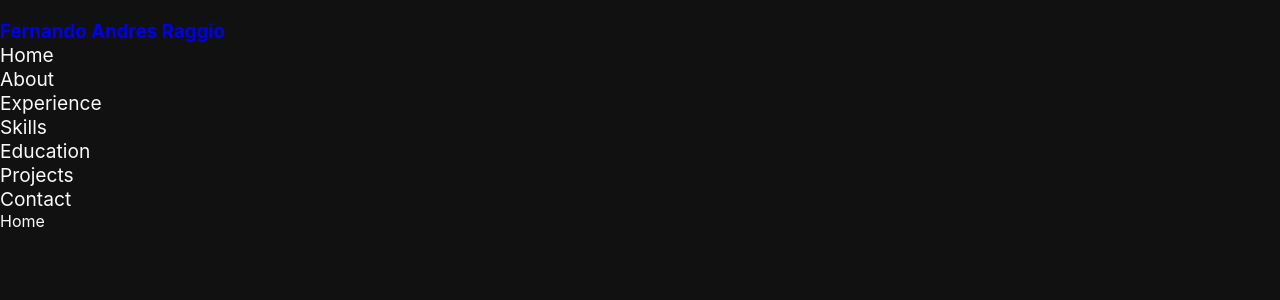
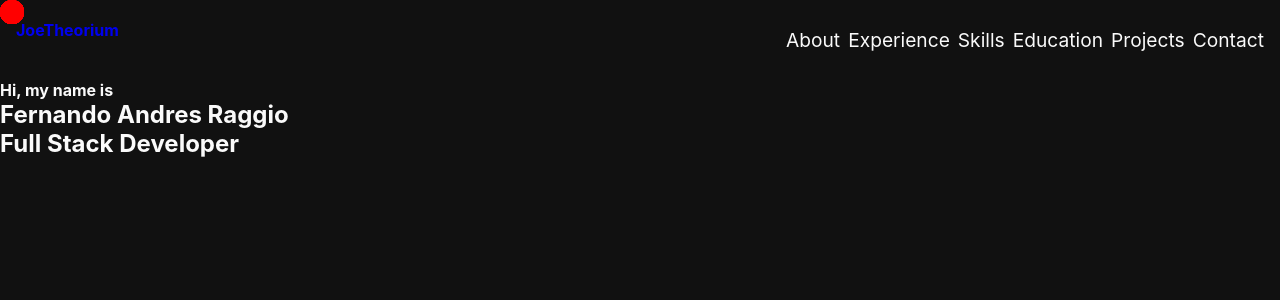
Before and after one commit to raggiodev/portfolio, a React (Vite) app: page / in a window 1280 px wide. Shown: the top 300 px of the page. Built offline with nearby package versions, Linux system fonts and the light colour scheme.

Commit message:
add 'Cursor' component & fixed drag with CSL

```diff
--- a/index.html
+++ b/index.html
@@ -2,7 +2,7 @@
 <html lang="en">
   <head>
     <meta charset="UTF-8" />
-    <link rel="icon" type="image/png" href="/logo-icon.png" />
+    <link rel="icon" type="image/png" href="/logo.png" />
     <meta name="viewport" content="width=device-width, initial-scale=1.0" />
     <title>Fernando Andres Raggio | Portfolio</title>
   </head>
--- /dev/null
+++ b/src/components/About.jsx
@@ -0,0 +1,11 @@
+import Cursor from "../components/Cursor.jsx";
+
+const About = () => {
+  return (
+    <div>
+    <Cursor />
+    </div>
+  )
+}
+
+export default About
--- /dev/null
+++ b/src/components/Cursor.jsx
@@ -0,0 +1,60 @@
+import {useEffect, useState} from "react";
+
+const Cursor = () => {
+  const numberOfCircles = 20;
+  const initialCircles = Array.from({ length: numberOfCircles }, () => ({
+    left: "0px",
+    top: "0px",
+    scale: 1,
+    x: 0,
+    y: 0,
+  }));
+  const [circles, setCircles] = useState(initialCircles);
+
+  const handleMove = (event) => {
+    let { clientX, clientY } = event;
+    let newCircles = [...circles];
+
+    for (let i = 0; i < numberOfCircles; i++) {
+      newCircles[i] = {
+        left: clientX - 12 + "px",
+        top: clientY - 12 + "px",
+        scale: (numberOfCircles - i) / numberOfCircles,
+        x: clientX,
+        y: clientY,
+      };
+
+      const nextCircle = newCircles[i + 1] || newCircles[0];
+      clientX += (nextCircle.x - clientX) * 0.3;
+      clientY += (nextCircle.y - clientY) * 0.3;
+    }
+
+    setCircles(newCircles);
+  };
+
+  useEffect(() => {
+    window.addEventListener("pointermove", handleMove);
+
+    return () => {
+      window.removeEventListener("pointermove", handleMove);
+    };
+  }, [circles]);
+
+  return (
+    <>
+      {circles.map((circle, index) => (
+        <div
+          key={index}
+          style={{
+            left: circle.left,
+            top: circle.top,
+            transform: `scale(${circle.scale})`,
+          }}
+          className="cursorCircle"
+        ></div>
+      ))}
+    </>
+  );
+};
+
+export default Cursor;
--- a/src/components/Header.jsx
+++ b/src/components/Header.jsx
@@ -6,7 +6,7 @@ const Header = () => {
     <header>
       <Link to='/'>
         <img src="" alt="" />
-        <h3>Fernando Andres Raggio</h3>
+        <h4>JoeTheorium</h4>
       </Link>
       <Navbar />
     </header>
--- a/src/components/Navbar.jsx
+++ b/src/components/Navbar.jsx
@@ -5,25 +5,22 @@ const Navbar = () => {
     <nav>
       <ul>
         <li>
-          <NavLink className='link' to='/home#'>Home</NavLink>
+          <NavLink className='link' to='/#about'>About</NavLink>
         </li>
         <li>
-          <NavLink className='link' to='/home#about'>About</NavLink>
+          <NavLink className='link' to='/#experience'>Experience</NavLink>
         </li>
         <li>
-          <NavLink className='link' to='/home#experience'>Experience</NavLink>
+          <NavLink className='link' to='/#skills'>Skills</NavLink>
         </li>
         <li>
-          <NavLink className='link' to='/home#skills'>Skills</NavLink>
+          <NavLink className='link' to='/#education'>Education</NavLink>
         </li>
         <li>
-          <NavLink className='link' to='/home#education'>Education</NavLink>
+          <NavLink className='link' to='/#projects'>Projects</NavLink>
         </li>
         <li>
-          <NavLink className='link' to='/home#projects'>Projects</NavLink>
-        </li>
-        <li>
-          <NavLink className='link' to='/home#contact'>Contact</NavLink>
+          <NavLink className='link' to='/#contact'>Contact</NavLink>
         </li>
       </ul>
     </nav>
--- a/src/index.css
+++ b/src/index.css
@@ -5,7 +5,6 @@
         url('../public/fonts/Inter-SemiBold.ttf') format('ttf'),
         url('../public/fonts/Inter-Regular.ttf') format('ttf');
 }
-
 *{
     margin: 0;
     padding: 0;
@@ -40,7 +39,6 @@
     background-color: var(--text-color);
     color: var(--bg-color);
 }
-
 /*SCROLLBAR*/
 ::-webkit-scrollbar{
     width: .7em;
@@ -65,6 +63,115 @@ a{
     text-decoration: none;
 }
 
+ul{
+    list-style: none;
+}
+body{
+    min-height: 100vh;
+    max-width: calc(100vw-.7em);
+    background: var(--bg-color);
+    color: var(--text-color);
+    display: flex;
+    flex-direction: column;
+    align-items: center;
+}
+/*HEADER*/
+header{
+    height: 10vh;
+    min-height: fit-content;
+    width: 100vw;
+    display: flex;
+    justify-content: space-between;
+    max-width: 1440px;
+    padding-right: 1em;
+    padding-left: 1em;
+}
+/*Logo*/
+.logo{
+    max-height: 10vh;
+    display: flex;
+    align-items: center;
+    gap: 1em;
+}
+.logo img{
+    max-height: 7vh;
+    transition: 1s ease;
+}
+.logo:hover img{
+    scale: 1.05;
+    filter:drop-shadow(var(--primary-color) .1em .01em .1em);
+}
+.logo h4{
+    font-size: large;
+    color: var(--text-color);
+    transition: 1s ease;
+}
+.logo:hover h4{
+    color: var(--primary-color);
+    text-shadow: var(--primary-color) .1em .1em 2em;
+}
+.favicon{
+    background: #000;
+    width: 2em;
+    aspect-ratio: 1.2/1;
+    border-radius: .3em;
+    position: relative;
+    font-weight:lighter;
+    color: #fff;
+    transition: 1s ease;
+    margin-bottom: .2em;
+}
+.favicon::after{
+    content: 'S';
+    position: absolute;
+    bottom: 0;
+    left: 0;
+    height: 100%;
+    width: 100%;
+    color: currentColor;
+    background: #000;
+    border-radius: .3em;
+    z-index: 1;
+    display: flex;
+    align-items: center;
+    justify-content: center;
+}
+.favicon::before{
+    content: '';
+    position: absolute;
+    bottom: -.23em;
+    /* left: 50%;
+    translate: -50%; */
+    height: 100%;
+    width: 95%;
+    background: currentColor;
+    border-radius: .3em;
+    border: #000 .05em solid;
+    z-index: -1;
+}
+.logo:hover .favicon{
+    color: var(--primary-color);
+    box-shadow: var(--primary-color) .01em .01em .5em;
+}
+.logo:active .favicon{
+    transform: scale(.9);
+}
+/*Nav*/
+nav{
+    height: 100%;
+    width: 100%;
+    display: flex;
+    align-items: center;
+    justify-content: flex-end;
+}
+nav ul{
+    height: 100%;
+    width: 100%;
+    display: flex;
+    align-items: center;
+    justify-content: flex-end;
+    gap: .5em;
+}
 .link{
     color: var(--text-color);
     transition: .5s ease;
@@ -79,22 +186,61 @@ a{
     content: "";
     position: absolute;
     width: 0;
-  height: .1em;
-  bottom: 0;
+    height: .2em;
+    bottom: -.3em;
+    border-radius: .1em;
     background: var(--primary-color);
     transition: 1s ease;
 }
 .link:hover::before{
     width: 100%;
 }
-
-ul{
-  list-style: none;
+/*MAIN*/
+main{
+    min-height: 80vh;
 }
-
-body{
-  min-height: 150vh;
-  max-width: calc(100vw-.7em);
-  background: var(--bg-color);
-  color: var(--text-color);
+/*About*/
+#about{
+    min-height: 80vh;
+    display: flex;
+    flex-direction: column;
+    justify-content: center;
+    align-items: flex-start;
 }
+#about h4{
+    line-height: 1em;
+    font-weight: 600;
+    font-size: 1.5em;
+    padding-left: 2em;
+}
+#about h1{
+    font-weight: 800;
+    font-size: 4em;
+    text-wrap: wrap;
+    /* max-width: 10em; */
+    /* line-height: 1em; */
+    color: var(--primary-color)
+}
+#about h2{
+    font-weight: 700;
+    font-size: 2.5em;
+    padding-left: 2em;
+}
+/*CURSOR*/
+.cursorCircle{
+    /* mix-blend-mode: difference; */
+    height: 1.5em;
+    width: 1.5em;
+    border-radius: 1.5em;
+    background-color: black;
+    background-color: red;
+    position: fixed;
+    top: 0;
+    left: 0;
+    pointer-events: none;
+    z-index: 10;
+}
+/*FOOTER*/
+footer{
+    min-height: 10vh;
+}
--- a/src/pages/Home.jsx
+++ b/src/pages/Home.jsx
@@ -1,6 +1,15 @@
+import About from "../components/About";
+
 const Home = () => {
   return (
-    <div>Home</div>
+    <main>
+      <section className="about">
+        <h4>Hi, my name is</h4>
+        <h1>Fernando Andres Raggio</h1>
+        <h2>Full Stack Developer</h2> {/* ESTOS TEXTOS CAMBIAN */}
+        <About />
+      </section>
+    </main>
   )
 }
 
```
Also changed, not shown: public/logo.png (renamed from public/logo-icon.png). Lines whose indentation alone changed are shown as unchanged.
